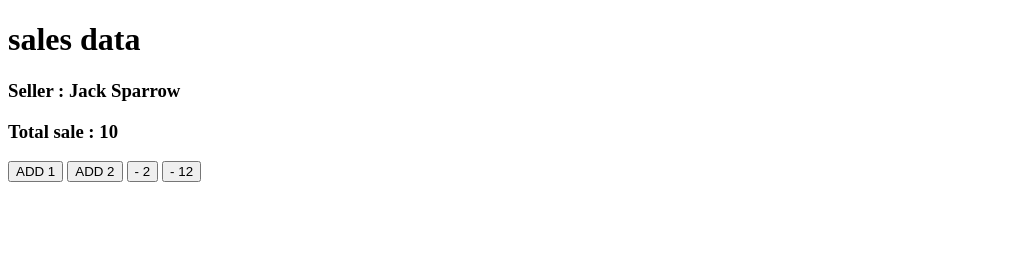
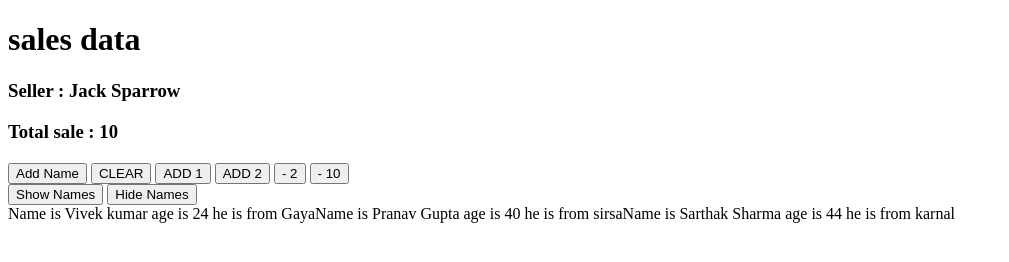
Before and after one commit to Vivekkumar0412/Dom_Mnipulation_js, a plain HTML site: page index.html in a window 1280 px wide. Shown: the whole page, without its empty margins (0-1009 px from the left). Drawn offline with Linux system fonts and the light colour scheme.

```diff
--- a/index.html
+++ b/index.html
@@ -13,10 +13,18 @@
     <h3 id="sales1">Total sale :
         <span id="quantity">10</span>
     </h3>
+    <h2 id="data"></h2>
+    <button id="addname">Add Name</button>
+    <button id="clearr">CLEAR</button>
     <button id="btn1" onclick="add1(1)">ADD 1</button>
     <button id="btn2" onclick="add2(5)">ADD 2</button>
     <button id="btn3" onclick="subt(2)">- 2</button>
-    <button id="btn4" >- 12</button>
+    <button id="btn4" >- 10</button>
+
+
+    <div id="name_list"></div>
+    <button id="showname">Show Names</button>
+    <button id="hidename">Hide Names</button>
 
 
     <script src="index.js"></script>
@@ -52,7 +60,7 @@
             if(quantity == 0 || quantity <0){
                 elem.innerHTML = 0;
             }else if(quantity == 1){
-
+                alert(`The qunatity is ${quantity}`);
             }else{
                 elem.innerHTML = quantity - qnt;
             }
@@ -67,7 +75,7 @@
             if(data.innerHTML == 0 || data.innerHTML < 0){
                 data.innerHTML = 0;
             }else if(data.innerHTML < 10){
-
+                alert(`The qunatity is ${quantity}`);
             }else{
                 data.innerHTML = quantity - 10;
             }
@@ -81,7 +89,75 @@
         console.log(str2);
         console.log(typeof(str))
         console.log(typeof(str2))
-        console.log(parseInt("k9"))
+        console.log(parseInt("k9"));
+
+
+        let persons = [
+            {name : "Vivek kumar", age : 24, city : "Gaya"},
+            {name : "Pranav Gupta", age : 40, city : "sirsa"},
+            {name : "Sarthak Sharma", age : 44, city : "karnal"}
+        ];
+
+        let btn3 = document.getElementById("addname");
+        btn3.addEventListener("click",()=>{
+            let d = document.getElementById("data");
+            let str = `Name : ${persons[0].name}`;
+            str+= ` age : ${persons[0].age}`;
+            str+= ` city : ${persons[0].city}`;
+
+            d.innerHTML = str;
+        })
+        let clearAll =()=>{
+            document.getElementById("data").innerHTML = "";
+        };
+
+        let clear = document.getElementById("clearr");
+        clear.addEventListener("click",clearAll);
+
+        let names = ["Vivek","Pranav","Sarthak","Sunil"];
+
+        let showname = document.getElementById("showname");
+        let hidename = document.getElementById("hidename");
+
+        let showName = ()=>{
+            let name_list = document.getElementById("name_list");
+            let map_names = names.map((name)=>{
+                return `<li>${name}</li>`
+            });
+
+            let final_name = `<ul>${map_names.join("")}</ul>`;
+            name_list.innerHTML = final_name;
+        };
+
+        showname.addEventListener("click",showName);
+        hidename.addEventListener("click",()=>{
+            let name_list = document.getElementById("name_list");
+            name_list.innerHTML = "";
+        });
+
+
+        let persons2 = [
+            {name : "Vivek kumar", age : 24, city : "Gaya"},
+            {name : "Pranav Gupta", age : 40, city : "sirsa"},
+            {name : "Sarthak Sharma", age : 44, city : "karnal"}
+        ];
+
+        let d = document.createElement("div");
+        d.setAttribute("class","d");
+        document.body.appendChild(d);
+
+        let new_person = persons2.map((elem)=>{
+            let str = "";
+            str+= `Name is ${elem.name} age is ${elem.age} he is from ${elem.city}`;
+            return str;
+        });
+
+        console.log(new_person);
+        for(let i = 0; i<new_person.length;i++){
+            let str =new_person[i];
+            d.append(str);
+
+        }
     </script>
 </body>
 </html>
```
